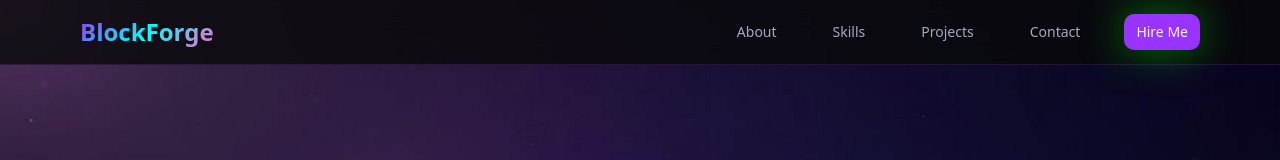
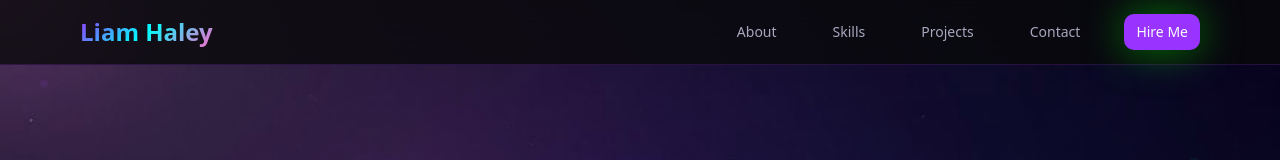
Before and after one commit to liamhaley0622/liam-portfolio-web3.v1.app, a React (Vite) app: page / in a window 1280 px wide. Shown: the top 160 px of the page. Built offline with nearby package versions, Linux system fonts and the light colour scheme.

Commit message:
Update Navigation Logo
Update the logo in the Navigation component from "BlockForge" to "Liam Haley".

```diff
--- a/src/components/Navigation.tsx
+++ b/src/components/Navigation.tsx
@@ -17,7 +17,7 @@ const Navigation = () => {
         <div className="flex items-center justify-between h-16">
           <div className="flex items-center">
             <h1 className="text-2xl font-bold bg-gradient-primary bg-clip-text text-transparent">
-              BlockForge
+              Liam Haley
             </h1>
           </div>
 
```
